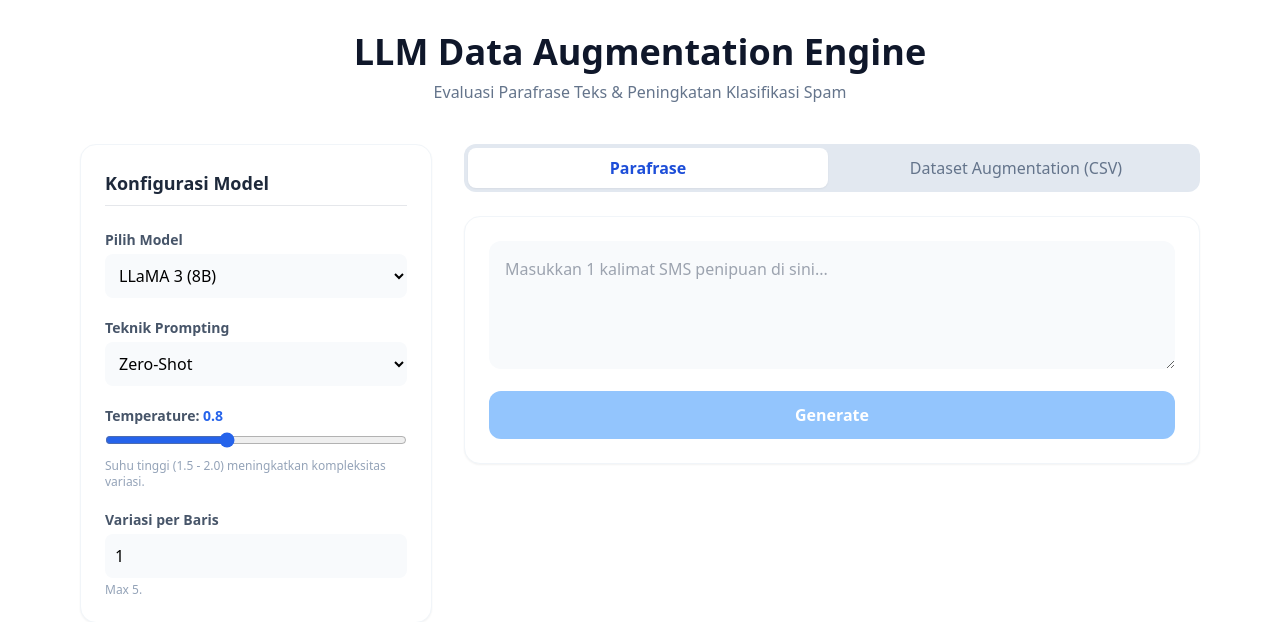
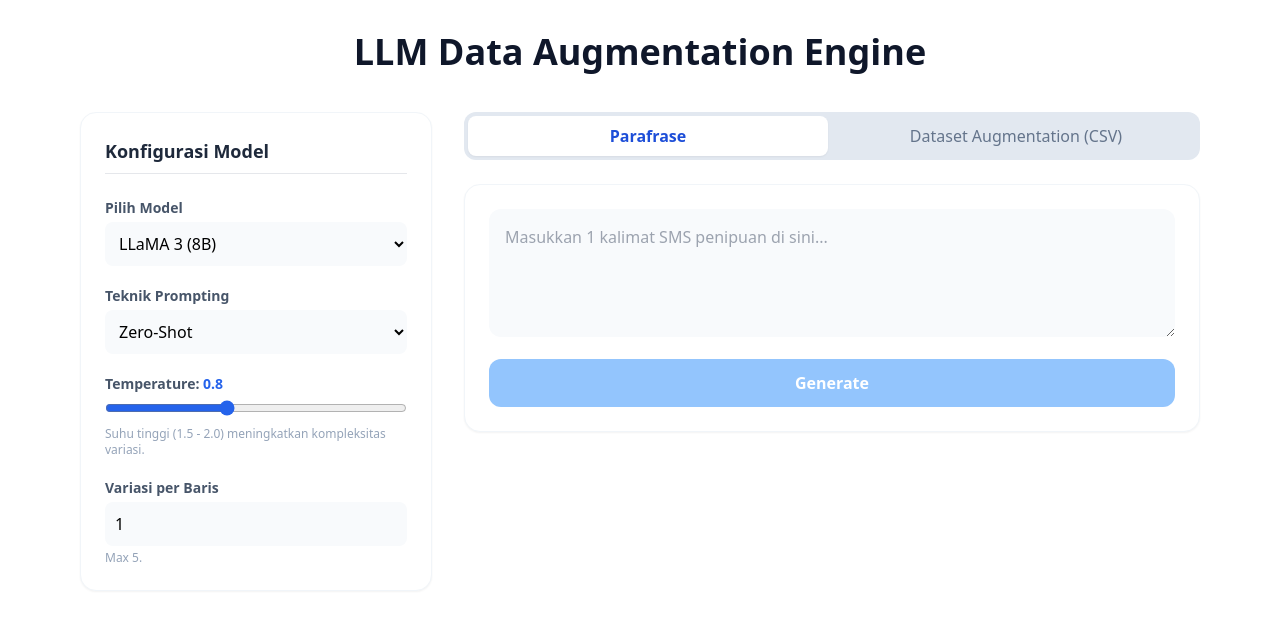
Before and after one commit to farhanhr/llm_generated_dataset, a FastAPI app: page / in a window 1280 px wide. Shown: the top 622 px of the page. Run offline with FastAPI, Linux system fonts and the light colour scheme; some libraries are stand-ins or nearby versions.

Commit message:
adjusting function

```diff
--- a/app/main.py
+++ b/app/main.py
@@ -96,8 +96,8 @@ async def process_batch(websocket: WebSocket):
 
         spam_texts = df_input[df_input['Kategori'] == 'spam']['Pesan'].tolist() if 'Kategori' in df_input.columns else df_input['Pesan'].tolist()
 
-        # Batasi data batch untuk demo interface
-        spam_texts = spam_texts[:20]
+        ## Batasi data batch untuk demo interface
+        # spam_texts = spam_texts[:20]
         total_rows = len(spam_texts)
         synthetic_data = []
         aligned_originals = []
@@ -135,9 +135,11 @@ async def process_batch(websocket: WebSocket):
         baseline_df = pd.concat([normal_df, spam_df], ignore_index=True)
         merged_df = pd.concat([baseline_df, df_synthetic], ignore_index=True)
 
+        if 'Kategori' in merged_df.columns and 'Pesan' in merged_df.columns:
+            merged_df = merged_df[['Kategori', 'Pesan']]
+
         metrics_baseline = classifier.train_and_evaluate(baseline_df)
         metrics_augmented = classifier.train_and_evaluate(merged_df)
-
         csv_export = merged_df.to_csv(index=False)
 
         await websocket.send_json({
--- a/app/templates/index.html
+++ b/app/templates/index.html
@@ -14,7 +14,6 @@
         <!-- Header -->
         <header class="mb-10 text-center">
             <h1 class="text-4xl font-extrabold text-slate-900 mb-2">LLM Data Augmentation Engine</h1>
-            <p class="text-slate-500">Evaluasi Parafrase Teks & Peningkatan Klasifikasi Spam</p>
         </header>
 
         <div class="grid grid-cols-1 lg:grid-cols-3 gap-8">
@@ -161,7 +160,7 @@
                             </div>
                         </div>
 
-                        <button @click="batchDone = false; csvFile = null;" class="w-full text-slate-500 hover:text-slate-800 text-sm font-semibold py-2">Mulai Eksperimen Baru</button>
+                        <button @click="batchDone = false; csvFile = null;" class="w-full text-slate-500 hover:text-slate-800 text-sm font-semibold py-2">Restart</button>
                     </div>
 
                 </div>
@@ -169,7 +168,6 @@
         </div>
     </div>
 
-    <!-- State Management Alpine.js -->
     <script>
         document.addEventListener('alpine:init', () => {
             Alpine.data('augmentationApp', () => ({
--- a/main_classifier.py
+++ b/main_classifier.py
@@ -7,7 +7,7 @@ warnings.filterwarnings('ignore')
 from src.data_loader import SMSDataLoader
 from src.classifier import FakeNewsClassifier
 
-TIMESTAMP_RUN = "20260827182159"
+TIMESTAMP_RUN = "20260830213138"
 TARGET_FOLDER = f"data/augmented/{TIMESTAMP_RUN}/merged"
 RAW_DATA_PATH = "data/raw/sms_spam_indo.csv"
 
--- a/main_evaluator.py
+++ b/main_evaluator.py
@@ -6,7 +6,7 @@ warnings.filterwarnings('ignore')
 
 from src.evaluator import TextEvaluator
 
-TIMESTAMP_RUN = "20260827182159"
+TIMESTAMP_RUN = "20260830213138"
 TARGET_LOG_FOLDER = f"data/augmented/{TIMESTAMP_RUN}/augmented_log"
 
 def main():
@@ -48,13 +48,13 @@ def main():
             for k in avg_scores.keys():
                 avg_scores[k] = round(avg_scores[k], 4)
 
-            metrics_cols = ['Cosine_Sim', 'BERT_Score', 'METEOR', 'ROUGE_L', 'BLEU']
+            metrics_cols = ['BERT_Score', 'Cosine_Sim', 'ROUGE_L', 'BLEU']
             for col in metrics_cols:
                 df_scored[col] = df_scored[col].round(4)
 
             evaluator.save_evaluation_results(df_scored, avg_scores, llm_name, technique_name, "TextQuality", output_dir)
 
-    print(f"\nSelesai! Hasil evaluasi kualitas teks tersimpan di: {output_dir}")
+    print(f"\nFinished! Saved at: {output_dir}")
 
 if __name__ == "__main__":
     main()
--- a/requirements.txt
+++ b/requirements.txt
@@ -1,6 +1,6 @@
 pandas
 scikit-learn
-google-generativeai
+google.genai
 openai
 ollama
 bert-score
```
Also changed, not shown: 1 other file.
